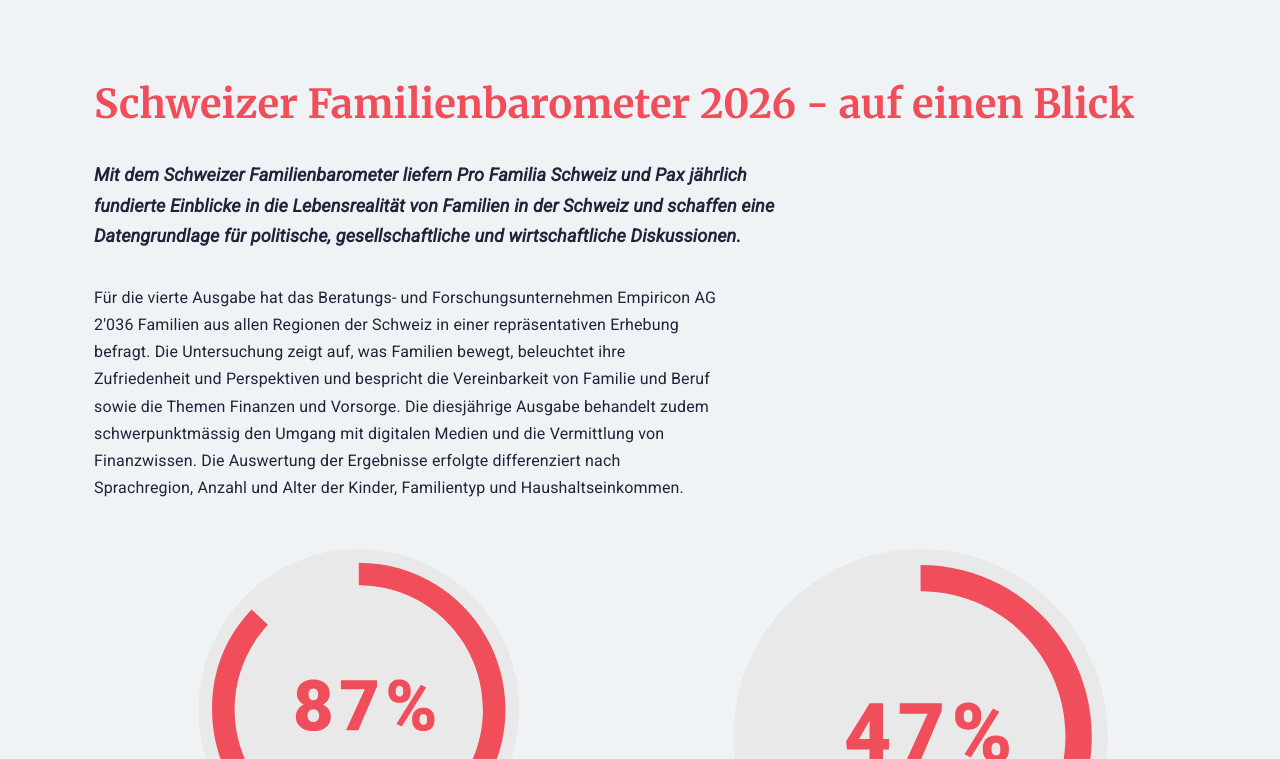
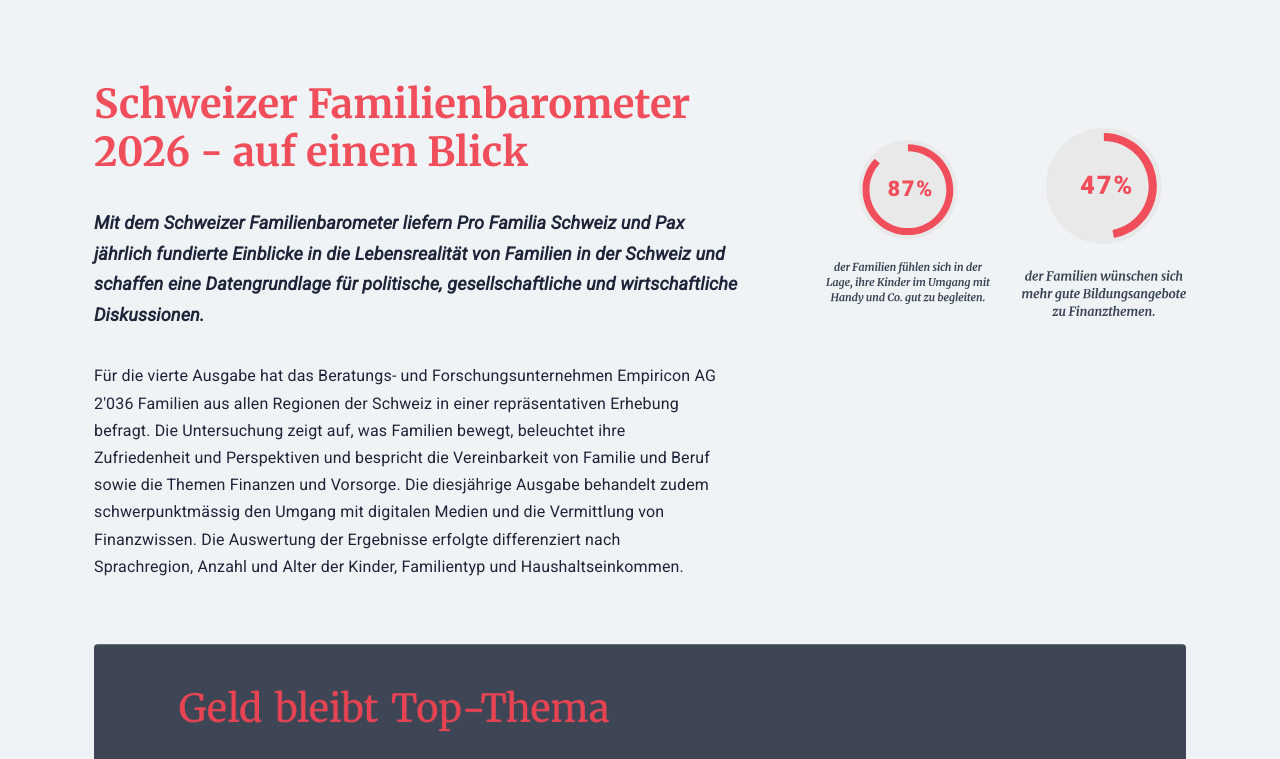
Before and after one commit to stophecom/familienbarometer-website, an Astro site: page /de in a window 1280 px wide. Shown: the part 941-1700 px from the top of the page. Built offline with nearby package versions, Linux system fonts and the light colour scheme; Astro itself is replaced by a stand-in of ours.

Commit message:
Add two-column layout for study overview section on desktop
Text content on the left, chart graphics on the right at 900px+
breakpoint, matching the original site layout.

Co-Authored-By: Claude Opus 4.6 (1M context) <noreply@anthropic.com>

```diff
--- a/src/components/StudyPage.astro
+++ b/src/components/StudyPage.astro
@@ -47,13 +47,17 @@ const pastStudiesHeading = {
   <!-- Section 1: Study Overview -->
   <section class="section section--light" id="section-1">
     <div class="container">
+      <div class="section1-layout">
+        <div class="section1-text">
           <h2 class="heading-2 heading-2--coral">{data.introHeading}</h2>
           <p class="text-intro">{data.leadText}</p>
           <div class="text-body section1-body" set:html={data.introText} />
+        </div>
         <div class="section1-charts" role="group" aria-label={data.introHeading}>
           {data.chartImages.map((src, i) => (
             <img src={src} alt={`${data.introHeading} – Grafik ${i + 1}`} loading="lazy" class="chart-image" />
           ))}
+        </div>
       </div>
 
       {/* Slider section - image slides (only on 2026 homepage) */}
--- a/src/styles/global.css
+++ b/src/styles/global.css
@@ -301,6 +301,50 @@ h4 {
 .social-links a:hover {
   background-color: rgba(255, 255, 255, 0.15);
   transform: scale(1.1);
+}
+
+/* ---------- Section 1 Layout ---------- */
+.section1-layout {
+  display: flex;
+  flex-direction: column;
+  gap: var(--spacing-lg);
+}
+
+.section1-charts {
+  display: flex;
+  flex-direction: column;
+  gap: var(--spacing-md);
+  align-items: center;
+}
+
+.section1-charts .chart-image {
+  max-width: 100%;
+  height: auto;
+}
+
+@media (min-width: 900px) {
+  .section1-layout {
+    flex-direction: row;
+    align-items: flex-start;
+    gap: var(--spacing-xl);
+  }
+
+  .section1-text {
+    flex: 1 1 60%;
+    min-width: 0;
+  }
+
+  .section1-charts {
+    flex: 0 0 300px;
+    position: sticky;
+    top: 2rem;
+  }
+}
+
+@media (min-width: 1100px) {
+  .section1-charts {
+    flex: 0 0 360px;
+  }
 }
 
 /* ---------- Donut Charts ---------- */
```
Lines whose indentation alone changed are shown as unchanged.
